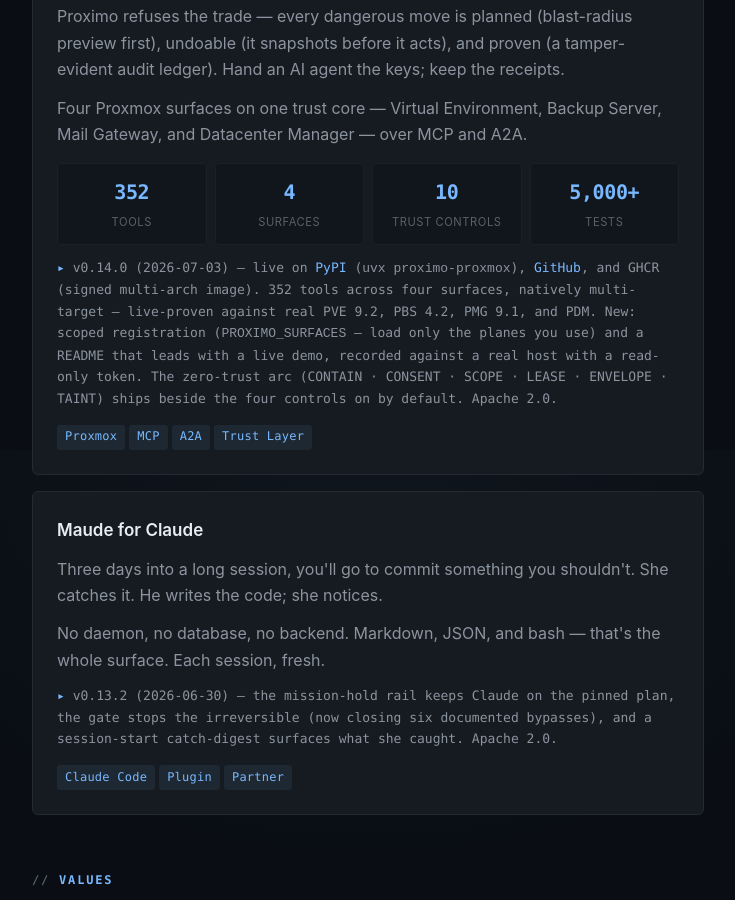
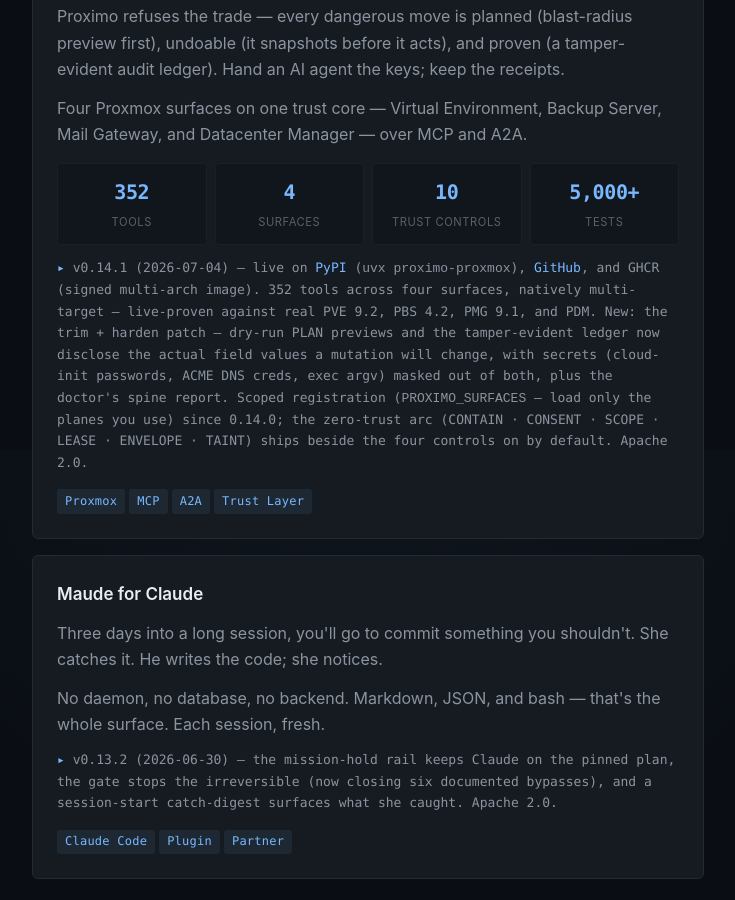
Before and after one commit to john-broadway/john-broadway.github.io, a Jekyll site: the page built from index.html, in a window 1280 px wide and 900 px high, scrolled down 1350 px. Shown: the whole window, without its empty margins (272-1007 px from the left). Built offline with Jekyll 4.4.1, drawn with Linux system fonts in a browser that asks for light colours.

Commit message:
proximo card: v0.14.1 — the trim + harden patch
Co-Authored-By: Claude Fable 5 <noreply@anthropic.com>

```diff
--- a/index.html
+++ b/index.html
@@ -47,7 +47,7 @@ description: Independent AI researcher and infrastructure architect. Sovereign A
       <div class="stat"><div class="num">10</div><div class="label">trust controls</div></div>
       <div class="stat"><div class="num">5,000+</div><div class="label">tests</div></div>
     </div>
-    <p class="status">v0.14.0 (2026-07-03) &mdash; live on <a href="https://pypi.org/project/proximo-proxmox/">PyPI</a> (<code>uvx proximo-proxmox</code>), <a href="https://github.com/john-broadway/proximo">GitHub</a>, and GHCR (signed multi-arch image). 352 tools across four surfaces, natively multi-target — live-proven against real PVE 9.2, PBS 4.2, PMG 9.1, and PDM. New: scoped registration (<code>PROXIMO_SURFACES</code> &mdash; load only the planes you use) and a README that leads with a live demo, recorded against a real host with a read-only token. The zero-trust arc (CONTAIN &middot; CONSENT &middot; SCOPE &middot; LEASE &middot; ENVELOPE &middot; TAINT) ships beside the four controls on by default. Apache 2.0.</p>
+    <p class="status">v0.14.1 (2026-07-04) &mdash; live on <a href="https://pypi.org/project/proximo-proxmox/">PyPI</a> (<code>uvx proximo-proxmox</code>), <a href="https://github.com/john-broadway/proximo">GitHub</a>, and GHCR (signed multi-arch image). 352 tools across four surfaces, natively multi-target — live-proven against real PVE 9.2, PBS 4.2, PMG 9.1, and PDM. New: the trim + harden patch &mdash; dry-run PLAN previews and the tamper-evident ledger now disclose the actual field values a mutation will change, with secrets (cloud-init passwords, ACME DNS creds, exec argv) masked out of both, plus the doctor's spine report. Scoped registration (<code>PROXIMO_SURFACES</code> &mdash; load only the planes you use) since 0.14.0; the zero-trust arc (CONTAIN &middot; CONSENT &middot; SCOPE &middot; LEASE &middot; ENVELOPE &middot; TAINT) ships beside the four controls on by default. Apache 2.0.</p>
     <div class="tags"><span>Proxmox</span><span>MCP</span><span>A2A</span><span>Trust Layer</span></div>
   </article>
 
```
